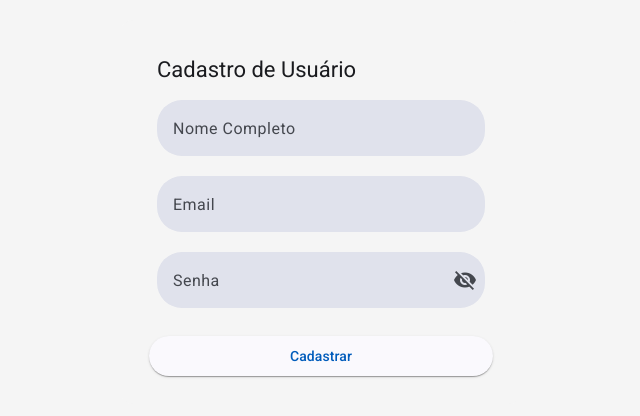
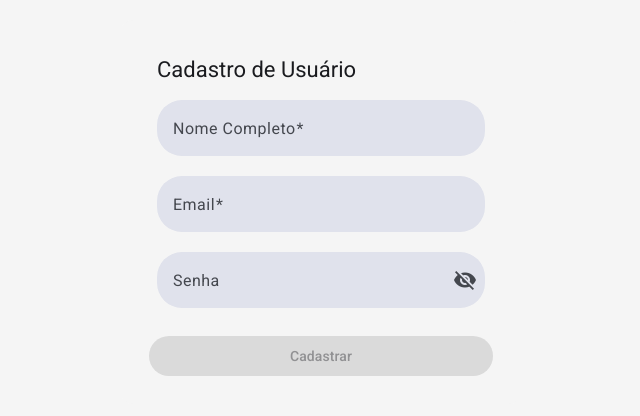
Before and after one commit to LohanRosa/agendador-tarefas-front, an Angular app: page /register in a window 1280 px wide. Shown: the part 188-604 px from the top of the page, without its empty margins (319-959 px from the left). Built offline with nearby package versions, Linux system fonts and the light colour scheme.

Commit message:
add form validators

```diff
--- a/src/app/pages/register/register.html
+++ b/src/app/pages/register/register.html
@@ -17,7 +17,7 @@
             </form>
         </mat-card-content>
         <mat-card-actions>
-            <button mat-raised-button class="full-width" (click)="submit()">Cadastrar</button>
+            <button mat-raised-button class="full-width" [disabled]="form.invalid" (click)="submit()">Cadastrar</button>
         </mat-card-actions>
     </mat-card>
 </div>
--- a/src/app/pages/register/register.ts
+++ b/src/app/pages/register/register.ts
@@ -6,7 +6,7 @@ import { MatInputModule } from '@angular/material/input';
 import { MatSelectModule } from '@angular/material/select';
 import { MatIconModule } from '@angular/material/icon';
 import { PasswordField } from '../../shared/components/password-field/password-field';
-import { FormBuilder, FormControl, FormGroup, ReactiveFormsModule } from '@angular/forms';
+import { FormBuilder, FormControl, FormGroup, ReactiveFormsModule, Validators } from '@angular/forms';
 
 @Component({
   selector: 'app-register',
@@ -30,8 +30,8 @@ export class Register {
 
   constructor(private formBuilder: FormBuilder) {
     this.form = this.formBuilder.group({
-      fullName: [''],
-      email: [''],
+      fullName: ['', [Validators.required, Validators.minLength(3)]],
+      email: ['', [Validators.required, Validators.email]],
       password: ['']
     });
   }
@@ -41,6 +41,12 @@ export class Register {
   }
 
   submit(){
+
+    if (this.form.invalid) {
+      this.form.markAllAsTouched();
+      return;
+    }
+
     console.log(this.form.value);
   }
 
```
